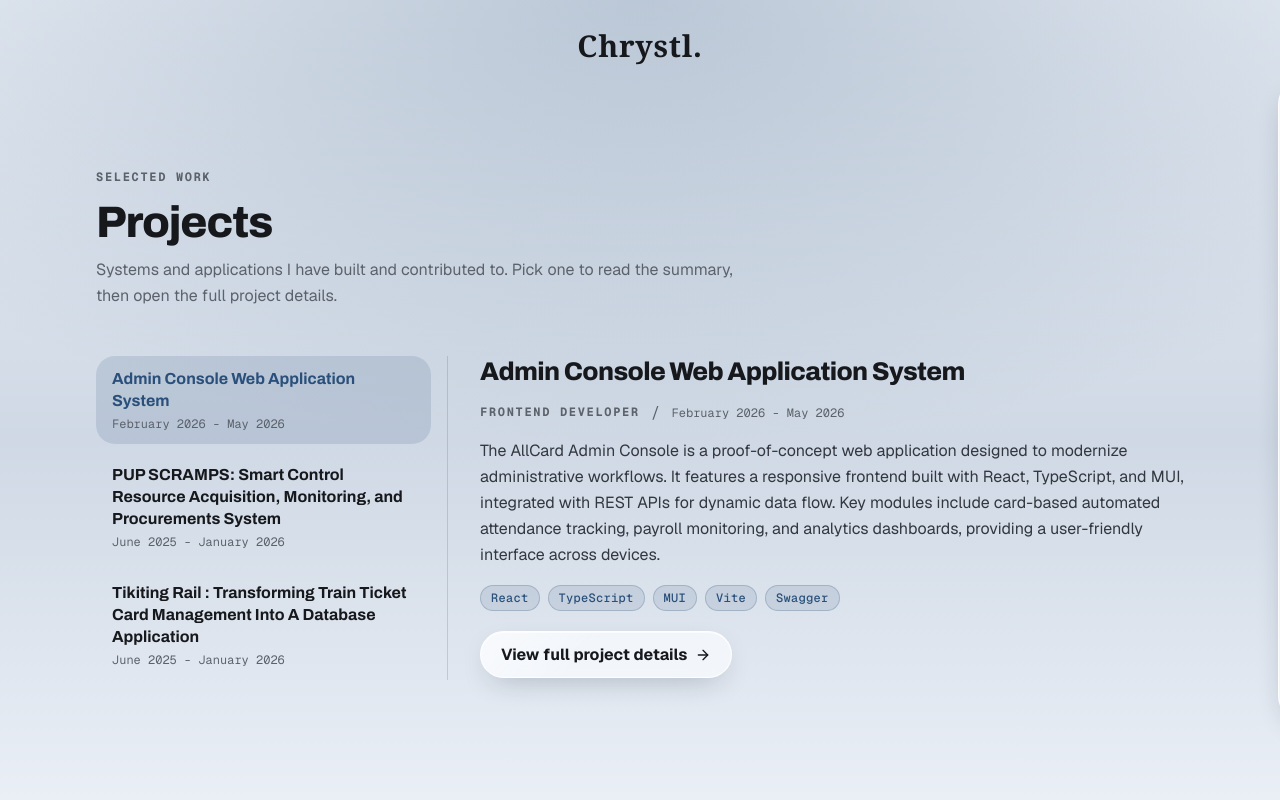
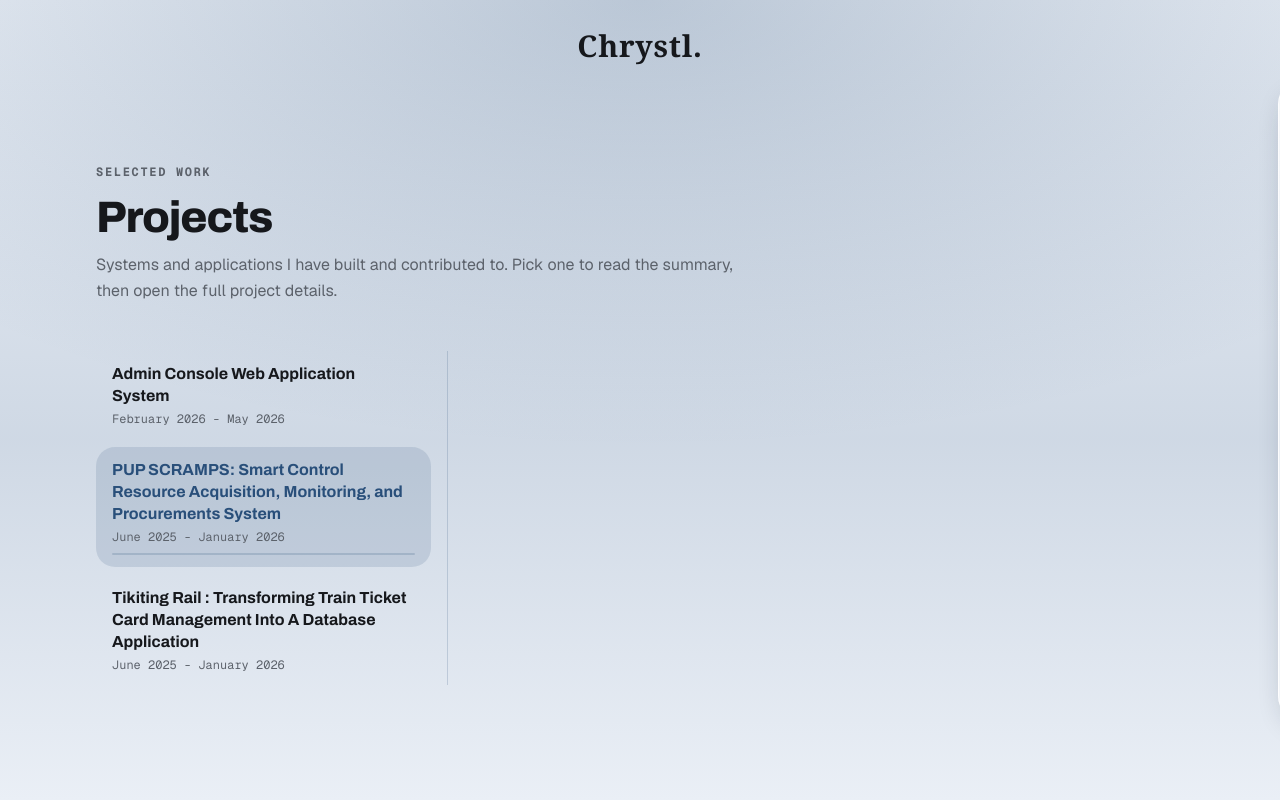
Before and after one commit to JanineChrystal/SE-Internship-Projects-2026, a Next.js app in the folder janine-portfolio/: page /projects in a window 1280 px wide. Shown: the top 800 px of the page. Built offline with nearby package versions, Linux system fonts and the light colour scheme.

Commit message:
feat(projects): Auto-cycle the project rail until the visitor takes over

```diff
--- a/janine-portfolio/src/app/globals.css
+++ b/janine-portfolio/src/app/globals.css
@@ -640,6 +640,23 @@
 }
 
 /* ============================================================
+   AUTO CYCLE PROGRESS
+   ============================================================ */
+@keyframes cycle-progress {
+	from {
+		transform: scaleX(0);
+	}
+	to {
+		transform: scaleX(1);
+	}
+}
+
+.cycle-progress {
+	transform-origin: left;
+	animation: cycle-progress linear forwards;
+}
+
+/* ============================================================
    MOTION PREFERENCES
    ============================================================ */
 @media (prefers-reduced-motion: reduce) {
--- a/janine-portfolio/src/app/projects/components/sections/project-browser.tsx
+++ b/janine-portfolio/src/app/projects/components/sections/project-browser.tsx
@@ -1,7 +1,7 @@
 "use client";
 
 import { Tabs } from "radix-ui";
-import { useMemo, useState } from "react";
+import { useMemo, useRef, useState } from "react";
 import {
 	collectFacets,
 	EMPTY_FILTERS,
@@ -16,8 +16,11 @@ import {
 	AccordionItem,
 	AccordionTrigger,
 } from "@/src/components/ui/accordion/accordion";
+import { useAutoCycle } from "@/src/hooks/use-auto-cycle";
 import type { Project } from "@/src/types/project";
 import {
+	AUTO_CYCLE_INTERVAL_MS,
+	AUTO_CYCLE_MIN_WIDTH_PX,
 	EMPTY_RESULTS_BODY,
 	EMPTY_RESULTS_TITLE,
 	FILTER_VISIBILITY_THRESHOLD,
@@ -38,6 +41,8 @@ const ProjectBrowser = ({ projects }: ProjectBrowserProps) => {
 	const [selectedSlug, setSelectedSlug] = useState<string>(
 		projects[0]?.slug ?? "",
 	);
+	const [userTookControl, setUserTookControl] = useState(false);
+	const railRef = useRef<HTMLDivElement>(null);
 
 	const facets = useMemo(() => collectFacets(projects), [projects]);
 
@@ -52,6 +57,29 @@ const ProjectBrowser = ({ projects }: ProjectBrowserProps) => {
 	const tabSlug = visible.some((project) => project.slug === selectedSlug)
 		? selectedSlug
 		: (visible[0]?.slug ?? "");
+
+	const cycleSlugs = useMemo(
+		() => visible.map((project) => project.slug),
+		[visible],
+	);
+
+	// Radix only calls onValueChange for real interaction, so a change
+	// arriving there is the visitor taking over - auto advancing writes
+	// to state directly and never trips this
+	const handleUserSelect = (slug: string) => {
+		setSelectedSlug(slug);
+		setUserTookControl(true);
+	};
+
+	const { isCycling, isPaused } = useAutoCycle({
+		items: cycleSlugs,
+		current: tabSlug,
+		onAdvance: setSelectedSlug,
+		intervalMs: AUTO_CYCLE_INTERVAL_MS,
+		stopped: userTookControl,
+		containerRef: railRef,
+		minWidthPx: AUTO_CYCLE_MIN_WIDTH_PX,
+	});
 
 	const showFilters = projects.length > FILTER_VISIBILITY_THRESHOLD;
 
@@ -82,8 +110,9 @@ const ProjectBrowser = ({ projects }: ProjectBrowserProps) => {
 				<>
 					{/* Desktop - vertical rail beside the summary */}
 					<Tabs.Root
+						ref={railRef}
 						value={tabSlug}
-						onValueChange={setSelectedSlug}
+						onValueChange={handleUserSelect}
 						orientation="vertical"
 						className="hidden gap-8 lg:grid lg:grid-cols-[minmax(0,22rem)_1fr]"
 					>
@@ -109,6 +138,24 @@ const ProjectBrowser = ({ projects }: ProjectBrowserProps) => {
 									<span className="font-mono text-xs text-ink-muted">
 										{project.date}
 									</span>
+
+									{/* Countdown to the next advance - remounts with each
+									    selection so the animation restarts, and freezes
+									    rather than vanishing while paused */}
+									{isCycling && project.slug === tabSlug && (
+										<span
+											aria-hidden="true"
+											className="mt-1 h-0.5 w-full overflow-hidden rounded-full bg-accent/20"
+										>
+											<span
+												className="cycle-progress block h-full w-full bg-accent"
+												style={{
+													animationDuration: `${AUTO_CYCLE_INTERVAL_MS}ms`,
+													animationPlayState: isPaused ? "paused" : "running",
+												}}
+											/>
+										</span>
+									)}
 								</Tabs.Trigger>
 							))}
 						</Tabs.List>
@@ -122,7 +169,7 @@ const ProjectBrowser = ({ projects }: ProjectBrowserProps) => {
 								key={project.slug}
 								value={project.slug}
 								forceMount
-								className="outline-none data-[state=inactive]:hidden"
+								className="outline-none data-[state=active]:animate-in data-[state=active]:fade-in data-[state=active]:slide-in-from-bottom-2 data-[state=inactive]:hidden"
 							>
 								<ProjectSummary project={project} />
 							</Tabs.Content>
@@ -137,7 +184,7 @@ const ProjectBrowser = ({ projects }: ProjectBrowserProps) => {
 						type="single"
 						collapsible
 						value={selectedSlug}
-						onValueChange={setSelectedSlug}
+						onValueChange={handleUserSelect}
 						className="lg:hidden"
 					>
 						{visible.map((project) => (
--- a/janine-portfolio/src/app/projects/constants/browser.ts
+++ b/janine-portfolio/src/app/projects/constants/browser.ts
@@ -35,3 +35,10 @@ export const VIEW_DETAILS_LABEL = "View full project details";
 // Search and filters only earn their space once the list is long
 // enough to be hard to scan - below this the rail is the whole story
 export const FILTER_VISIBILITY_THRESHOLD = 5;
+
+// Auto cycle - how long each project holds before the rail advances
+// Cycling stops for good once the visitor picks a project themselves
+export const AUTO_CYCLE_INTERVAL_MS = 5000;
+
+// Cycling only applies where the rail is the visible presentation
+export const AUTO_CYCLE_MIN_WIDTH_PX = 1024;
--- /dev/null
+++ b/janine-portfolio/src/hooks/use-auto-cycle.ts
@@ -0,0 +1,173 @@
+"use client";
+
+import {
+	type RefObject,
+	useCallback,
+	useEffect,
+	useRef,
+	useState,
+} from "react";
+
+interface UseAutoCycleOptions {
+	// Values to rotate through, in display order
+	items: string[];
+	current: string;
+	onAdvance: (next: string) => void;
+	intervalMs: number;
+	// Latched once the visitor picks something - cycling never resumes
+	stopped: boolean;
+	// Cycling only runs while this element is on screen
+	containerRef: RefObject<HTMLElement | null>;
+	// Below this width the rail is not the visible presentation, so
+	// cycling would silently drive the accordion instead
+	minWidthPx: number;
+}
+
+interface AutoCycleState {
+	// Cycling applies at all - drives whether the progress bar shows
+	isCycling: boolean;
+	// Cycling is on but currently held, so the bar freezes rather than
+	// disappearing
+	isPaused: boolean;
+}
+
+// Auto cycle - advances a selection on a timer until the visitor acts
+// Pauses on hover, on focus, off screen and on a hidden tab, and never
+// starts for reduced motion or below the desktop breakpoint
+export function useAutoCycle({
+	items,
+	current,
+	onAdvance,
+	intervalMs,
+	stopped,
+	containerRef,
+	minWidthPx,
+}: UseAutoCycleOptions): AutoCycleState {
+	const [envAllows, setEnvAllows] = useState(false);
+	const [onScreen, setOnScreen] = useState(false);
+	const [docVisible, setDocVisible] = useState(true);
+	const [interacting, setInteracting] = useState(false);
+
+	// Held in refs so a changing list or callback does not restart the
+	// countdown mid tick
+	const itemsRef = useRef(items);
+	const advanceRef = useRef(onAdvance);
+	itemsRef.current = items;
+	advanceRef.current = onAdvance;
+
+	// Width and motion preference decide whether cycling applies here
+	useEffect(() => {
+		const desktop = window.matchMedia(`(min-width: ${minWidthPx}px)`);
+		const motion = window.matchMedia("(prefers-reduced-motion: no-preference)");
+
+		const sync = () => setEnvAllows(desktop.matches && motion.matches);
+
+		sync();
+		desktop.addEventListener("change", sync);
+		motion.addEventListener("change", sync);
+
+		return () => {
+			desktop.removeEventListener("change", sync);
+			motion.removeEventListener("change", sync);
+		};
+	}, [minWidthPx]);
+
+	// Off screen means nobody is watching it advance
+	useEffect(() => {
+		const node = containerRef.current;
+
+		if (!node) {
+			return;
+		}
+
+		const observer = new IntersectionObserver(
+			([entry]) => setOnScreen(entry.isIntersecting),
+			{ threshold: 0.2 },
+		);
+
+		observer.observe(node);
+		return () => observer.disconnect();
+	}, [containerRef]);
+
+	useEffect(() => {
+		const sync = () => setDocVisible(!document.hidden);
+
+		sync();
+		document.addEventListener("visibilitychange", sync);
+		return () => document.removeEventListener("visibilitychange", sync);
+	}, []);
+
+	// Hover and keyboard focus both mean the visitor is reading
+	useEffect(() => {
+		const node = containerRef.current;
+
+		if (!node) {
+			return;
+		}
+
+		const hold = () => setInteracting(true);
+		const release = () => setInteracting(false);
+
+		node.addEventListener("pointerenter", hold);
+		node.addEventListener("pointerleave", release);
+		node.addEventListener("focusin", hold);
+		node.addEventListener("focusout", release);
+
+		return () => {
+			node.removeEventListener("pointerenter", hold);
+			node.removeEventListener("pointerleave", release);
+			node.removeEventListener("focusin", hold);
+			node.removeEventListener("focusout", release);
+		};
+	}, [containerRef]);
+
+	const isCycling = !stopped && envAllows && items.length > 1;
+	const isPaused = !onScreen || !docVisible || interacting;
+	const isRunning = isCycling && !isPaused;
+
+	const advance = useCallback(() => {
+		const list = itemsRef.current;
+		const index = list.indexOf(current);
+		const next = list[(index + 1) % list.length];
+
+		if (next) {
+			advanceRef.current(next);
+		}
+	}, [current]);
+
+	// Remaining time survives a pause, so hovering holds the countdown
+	// where it is instead of handing back a full interval
+	const remainingRef = useRef(intervalMs);
+	const startedAtRef = useRef(0);
+	const firedRef = useRef(false);
+
+	useEffect(() => {
+		if (!isRunning) {
+			return;
+		}
+
+		startedAtRef.current = Date.now();
+		firedRef.current = false;
+
+		const timer = window.setTimeout(() => {
+			firedRef.current = true;
+			advance();
+		}, remainingRef.current);
+
+		return () => {
+			window.clearTimeout(timer);
+
+			// A fired timer starts the next item on a full interval; a
+			// cancelled one keeps whatever was left
+			if (firedRef.current) {
+				remainingRef.current = intervalMs;
+				return;
+			}
+
+			const elapsed = Date.now() - startedAtRef.current;
+			remainingRef.current = Math.max(0, remainingRef.current - elapsed);
+		};
+	}, [isRunning, advance, intervalMs]);
+
+	return { isCycling, isPaused };
+}
```
